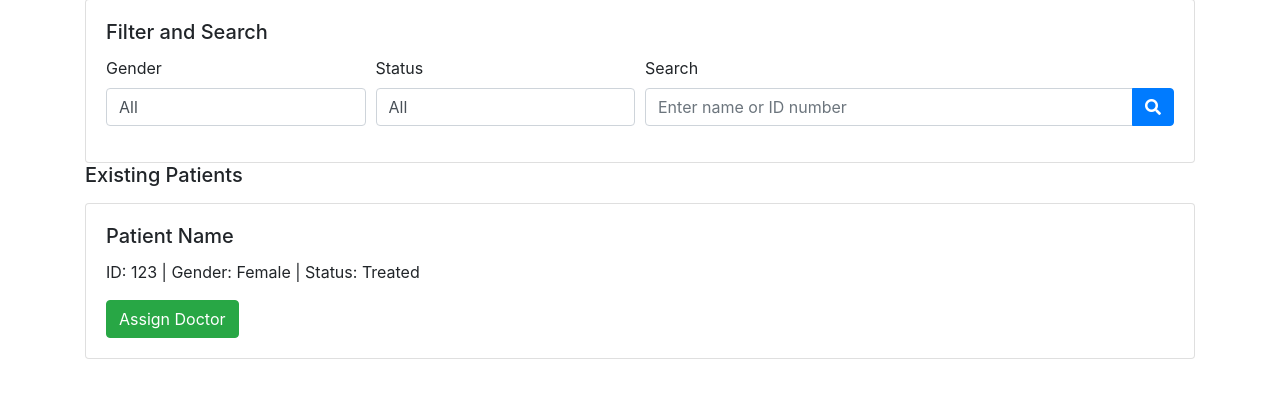
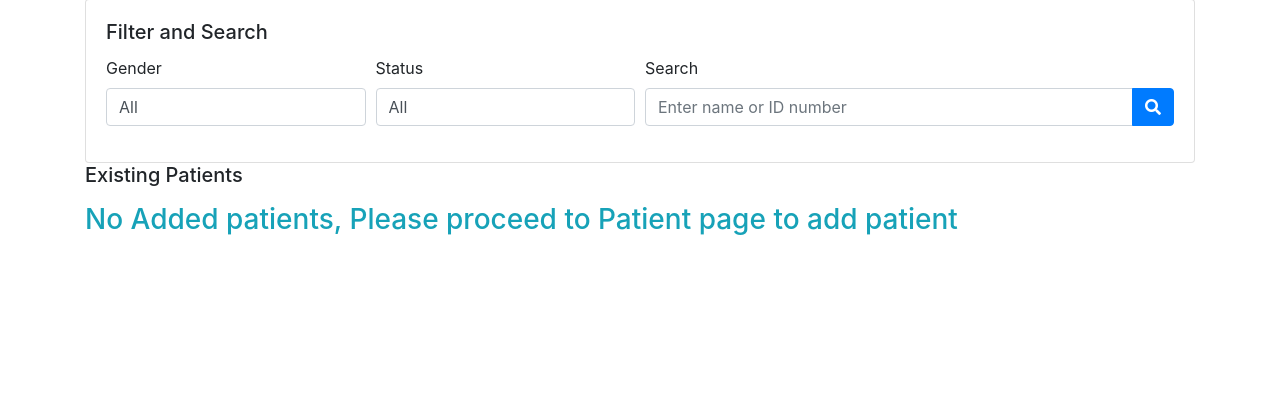
Before and after one commit to VincentNdegwa/LifeHealth, a PHP site: page /patient.php in a window 1280 px wide. Shown: the part 181-579 px from the top of the page. Run offline with PHP 8.4, Linux system fonts and the light colour scheme; data that the repository does not hold is empty.

Commit message:
made the patient listing

```diff
--- a/patient.php
+++ b/patient.php
@@ -15,9 +15,17 @@
     ?>
 
     <?php
+    $patients_array = [];
     try {
         if ($conn != null) {
-            if ($_SERVER["REQUEST_METHOD"] == "POST" && isset($_POST["add_patient_button"])) {
+            $patients_query = "SELECT id_number, first_name, last_name, status FROM patients ORDER BY id ASC LIMIT 10 ";
+            $patient_results = mysqli_query($conn, $patients_query);
+            if ($patient_results) {
+                while ($row = mysqli_fetch_assoc($patient_results)) {
+                    $patients_array[] = $row;
+                }
+            }
+            if (isset($_POST["add_patient_button"])) {
                 print_r($_POST);
                 $query = "INSERT INTO patients
                 (first_name, last_name, id_number, age, phone_number, gender, conditions)
@@ -141,13 +149,20 @@
             </div>
 
             <h5 class="mb-3">Existing Patients</h5>
-            <div class="patient-card card">
-                <div class="card-body">
-                    <h5 class="card-title">Patient Name</h5>
-                    <p class="card-text">ID: 123 | Gender: Female | Status: Treated</p>
-                    <button class="btn btn-success">Assign Doctor</button>
+            <?php if (count($patients_array) > 0) { ?>
+                <div class="patient-card card">
+                    <?php foreach ($patients_array as $patient) { ?>
+                        <div class="card-body">
+                            <h5 class="card-title"><?php echo $patient["first_name"] ?> <?php echo $patient["last_name"] ?></h5>
+                            <p class="card-text"> <span class="text-info">ID:</span> <?php echo $patient["id_number"] ?> | <span class="text-info">Status: </span><?php echo $patient["status"] ?> </p>
+                        </div>
+                    <?php }; ?>
+
                 </div>
-            </div>
+
+            <?php } else { ?>
+                <h3 class="text-info">No Added patients, Please proceed to Patient page to add patient</h3>
+            <?php  } ?>
             <!-- Add more patient cards as needed -->
         </div>
     </div>
```
Also changed, not shown: index.php (+59 -9 lines).
